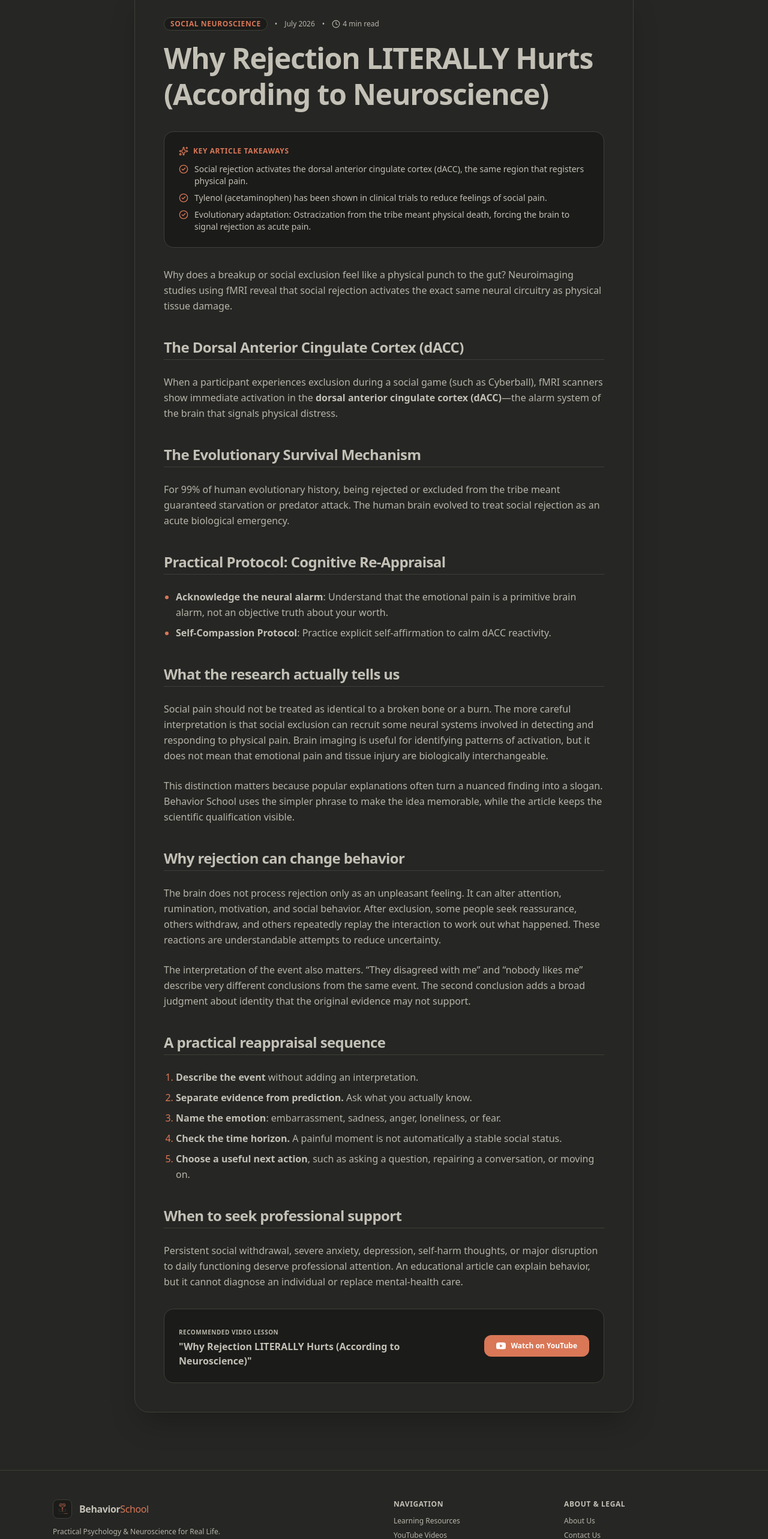
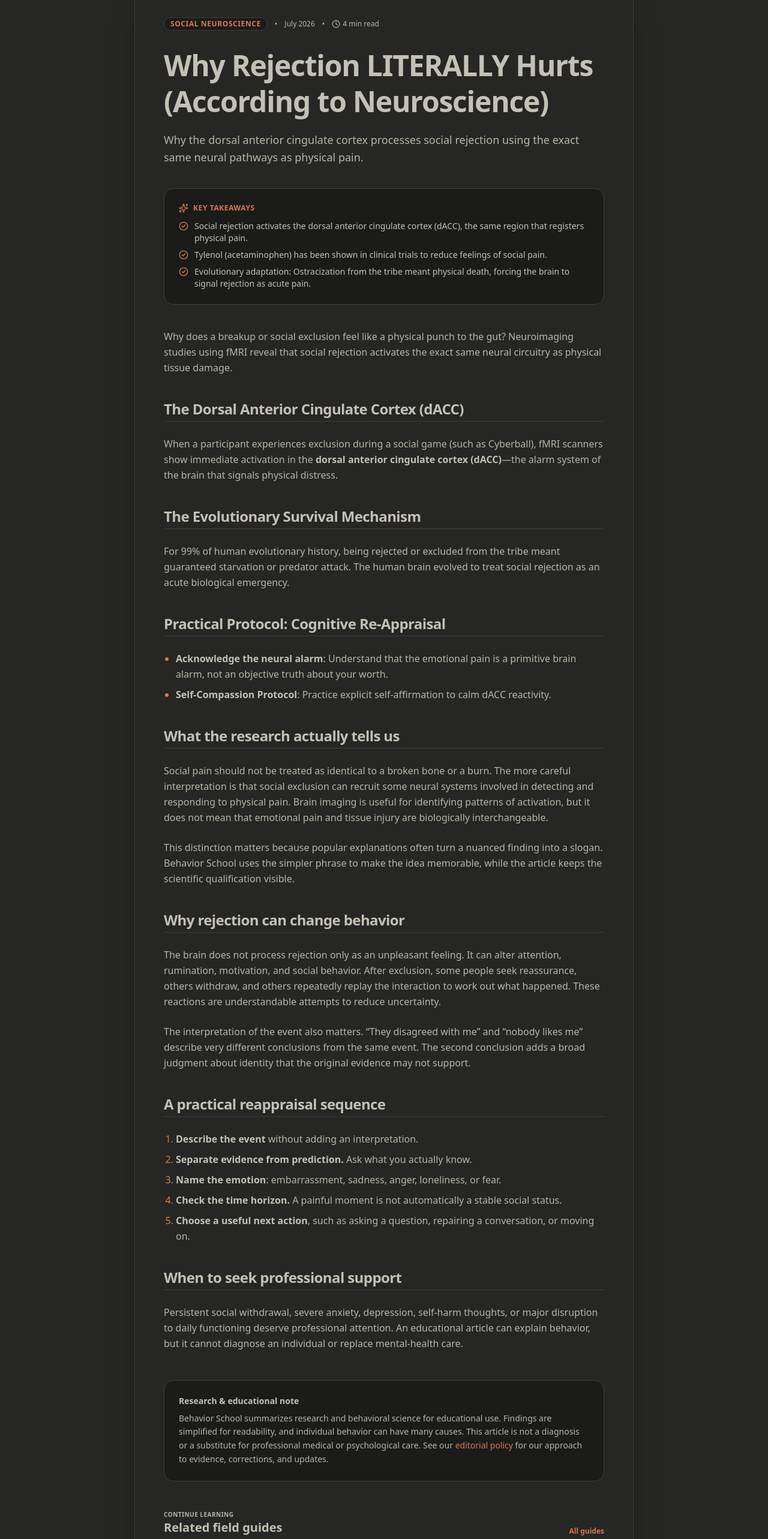
Before and after one commit to sh20raj-backup/behavior-school-behavior-school.github.io, a Next.js app: page /blog/why-rejection-literally-hurts-neuroscience in a window 1280 px wide. Shown: the part 198-2764 px from the top of the page at 60% size. Built offline with nearby package versions, Linux system fonts and the light colour scheme.

Commit message:
Improve Behavior School article SEO, trust notes, and internal linking

```diff
--- a/app/(blog)/blog/[slug]/page.tsx
+++ b/app/(blog)/blog/[slug]/page.tsx
@@ -1,32 +1,42 @@
 import type { Metadata } from "next";
 import Link from "next/link";
 import { notFound } from "next/navigation";
-import { ArrowLeft, Clock, Sparkles, CheckCircle2 } from "lucide-react";
+import { ArrowLeft, Clock, Sparkles, CheckCircle2, ArrowRight } from "lucide-react";
 import { YoutubeIcon } from "../../../components/Icons";
 import MarkdownRenderer from "../../../components/MarkdownRenderer";
 import ProcrastinationSimulator from "../../../components/ProcrastinationSimulator";
 import { getAllArticles, getArticleBySlug } from "../../../lib/content";
 
 export function generateStaticParams() {
-  const articles = getAllArticles();
-  return articles.map((art) => ({ slug: art.slug }));
+  return getAllArticles().map((art) => ({ slug: art.slug }));
 }
 
 export async function generateMetadata({ params }: { params: Promise<{ slug: string }> }): Promise<Metadata> {
   const { slug } = await params;
   const article = getArticleBySlug(slug);
   if (!article) return { title: "Article Not Found | Behavior School" };
-
+  const url = "https://behavior-school.github.io/blog/" + article.slug;
   return {
-    title: `${article.title} | Behavior School Blog`,
+    title: article.title + " | Behavior School Blog",
     description: article.excerpt,
+    alternates: { canonical: url },
     openGraph: {
       title: article.title,
       description: article.excerpt,
-      url: `https://behavior-school.github.io/blog/${article.slug}`,
+      url,
       siteName: "Behavior School",
       type: "article",
+      publishedTime: article.date,
+      modifiedTime: article.revisionDate || article.date,
+      images: [{ url: "https://behavior-school.github.io/og-image.png", width: 1200, height: 630, alt: "Behavior School" }],
     },
+    twitter: {
+      card: "summary_large_image",
+      title: article.title,
+      description: article.excerpt,
+      images: ["https://behavior-school.github.io/og-image.png"],
+    },
+    robots: { index: true, follow: true },
   };
 }
 
@@ -35,108 +45,109 @@ export default async function ArticlePage({ params }: { params: Promise<{ slug:
   const article = getArticleBySlug(slug);
   if (!article) notFound();
 
+  const related = getAllArticles()
+    .filter((candidate) => candidate.slug !== article.slug)
+    .sort((a, b) => {
+      const aScore = a.category === article.category ? 2 : 0;
+      const bScore = b.category === article.category ? 2 : 0;
+      return bScore - aScore || (a.date < b.date ? 1 : -1);
+    })
+    .slice(0, 3);
+
+  const url = "https://behavior-school.github.io/blog/" + article.slug;
   const jsonLdArticle = {
     "@context": "https://schema.org",
     "@type": "BlogPosting",
     "headline": article.title,
     "description": article.excerpt,
     "datePublished": article.date,
-    "author": {
-      "@type": "Organization",
-      "name": "Behavior School"
-    },
+    "dateModified": article.revisionDate || article.date,
+    "author": { "@type": "Organization", "name": "Behavior School", "url": "https://behavior-school.github.io/about" },
     "publisher": {
       "@type": "Organization",
       "name": "Behavior School",
-      "logo": {
-        "@type": "ImageObject",
-        "url": "https://behavior-school.github.io/logo.svg"
-      }
+      "url": "https://behavior-school.github.io",
+      "logo": { "@type": "ImageObject", "url": "https://behavior-school.github.io/logo.svg" },
     },
-    "mainEntityOfPage": {
-      "@type": "WebPage",
-      "@id": `https://behavior-school.github.io/blog/${article.slug}`
-    }
+    "mainEntityOfPage": { "@type": "WebPage", "@id": url },
   };
 
   return (
     <>
-      <script
-        type="application/ld+json"
-        dangerouslySetInnerHTML={{ __html: JSON.stringify(jsonLdArticle) }}
-      />
-
+      <script type="application/ld+json" dangerouslySetInnerHTML={{ __html: JSON.stringify(jsonLdArticle) }} />
       <main className="pt-32 pb-24 max-w-4xl mx-auto px-4 sm:px-6 lg:px-8">
-        <Link
-          href="/blog"
-          className="inline-flex items-center gap-2 text-xs font-semibold text-[var(--muted-foreground)] hover:text-[var(--foreground)] transition-colors mb-8"
-        >
-          <ArrowLeft className="w-4 h-4" />
-          <span>Back to All Field Guides</span>
+        <Link href="/blog" className="inline-flex items-center gap-2 text-xs font-semibold text-[var(--muted-foreground)] hover:text-[var(--foreground)] transition-colors mb-8">
+          <ArrowLeft className="w-4 h-4" /><span>Back to All Field Guides</span>
         </Link>
 
-        <article className="bg-[var(--card)] p-8 sm:p-12 rounded-3xl border border-[var(--border)] shadow-2xl space-y-8">
-          <div>
-            <div className="flex items-center gap-3 mb-4 text-xs">
-              <span className="font-bold uppercase tracking-wider px-2.5 py-0.5 rounded-full bg-[var(--muted)] text-[var(--primary)] border border-[var(--border)]">
-                {article.category}
-              </span>
+        <article className="bg-[var(--card)] p-8 sm:p-12 rounded-3xl border border-[var(--border)] shadow-2xl">
+          <header className="space-y-7">
+            <div className="flex flex-wrap items-center gap-3 text-xs">
+              <span className="font-bold uppercase tracking-wider px-2.5 py-0.5 rounded-full bg-[var(--muted)] text-[var(--primary)] border border-[var(--border)]">{article.category}</span>
               <span className="text-[var(--muted-foreground)]">•</span>
-              <span className="text-[var(--muted-foreground)]">{article.date}</span>
+              <time dateTime={article.date} className="text-[var(--muted-foreground)]">{article.date}</time>
               <span className="text-[var(--muted-foreground)]">•</span>
-              <span className="text-[var(--muted-foreground)] flex items-center gap-1">
-                <Clock className="w-3.5 h-3.5" />
-                {article.readTime}
-              </span>
+              <span className="text-[var(--muted-foreground)] flex items-center gap-1"><Clock className="w-3.5 h-3.5" />{article.readTime}</span>
             </div>
+            <div>
+              <h1 className="text-3xl sm:text-5xl font-extrabold text-[var(--foreground)] tracking-tight leading-tight">{article.title}</h1>
+              <p className="text-base sm:text-lg leading-relaxed text-[var(--muted-foreground)] mt-5">{article.excerpt}</p>
+            </div>
+          </header>
 
-            <h1 className="text-3xl sm:text-5xl font-extrabold text-[var(--foreground)] tracking-tight leading-tight">
-              {article.title}
-            </h1>
-          </div>
-
-          {/* Key Takeaways Box */}
-          <div className="p-6 rounded-2xl bg-[var(--muted)] border border-[var(--border)]">
-            <h3 className="text-xs font-bold uppercase tracking-wider text-[var(--primary)] mb-3 flex items-center gap-2">
-              <Sparkles className="w-4 h-4 text-[var(--primary)]" />
-              <span>Key Article Takeaways</span>
-            </h3>
+          <section aria-label="Article takeaways" className="p-6 rounded-2xl bg-[var(--muted)] border border-[var(--border)] mt-9">
+            <h2 className="text-xs font-bold uppercase tracking-wider text-[var(--primary)] mb-3 flex items-center gap-2"><Sparkles className="w-4 h-4" />Key takeaways</h2>
             <ul className="space-y-2 text-xs sm:text-sm text-[var(--foreground)]">
               {article.keyTakeaways.map((takeaway, i) => (
-                <li key={i} className="flex items-start gap-2.5">
-                  <CheckCircle2 className="w-4 h-4 text-[var(--primary)] shrink-0 mt-0.5" />
-                  <span>{takeaway}</span>
-                </li>
+                <li key={i} className="flex items-start gap-2.5"><CheckCircle2 className="w-4 h-4 text-[var(--primary)] shrink-0 mt-0.5" /><span>{takeaway}</span></li>
               ))}
             </ul>
-          </div>
+          </section>
 
-          {/* Embedded Procrastination Limbic Simulator */}
           {article.hasProcrastinationSimulator && <ProcrastinationSimulator />}
 
-          {/* Markdown Rendered Body */}
-          <MarkdownRenderer content={article.content} />
+          <div className="mt-10"><MarkdownRenderer content={article.content} /></div>
 
-          {/* Recommended Video Box */}
-          <div className="p-6 rounded-2xl bg-[var(--muted)] border border-[var(--border)] flex flex-col sm:flex-row items-center justify-between gap-4 pt-6">
+          <section className="mt-12 p-6 rounded-2xl bg-[var(--muted)] border border-[var(--border)]">
+            <h2 className="text-sm font-bold text-[var(--foreground)] mb-2">Research & educational note</h2>
+            <p className="text-xs sm:text-sm leading-relaxed text-[var(--muted-foreground)]">
+              Behavior School summarizes research and behavioral science for educational use.
+              Findings are simplified for readability, and individual behavior can have many causes.
+              This article is not a diagnosis or a substitute for professional medical or psychological care.
+              See our <Link href="/editorial-policy" className="text-[var(--primary)] hover:underline">editorial policy</Link> for our approach to evidence, corrections, and updates.
+            </p>
+          </section>
+
+          {related.length > 0 && (
+            <section className="mt-12">
+              <div className="flex items-end justify-between gap-4 mb-5">
+                <div>
+                  <p className="text-[10px] font-bold uppercase tracking-wider text-[var(--muted-foreground)]">Continue learning</p>
+                  <h2 className="text-xl font-bold text-[var(--foreground)]">Related field guides</h2>
+                </div>
+                <Link href="/blog" className="text-xs font-bold text-[var(--primary)] hover:underline">All guides</Link>
+              </div>
+              <div className="grid md:grid-cols-3 gap-4">
+                {related.map((item) => (
+                  <Link key={item.slug} href={"/blog/" + item.slug} className="rounded-2xl border border-[var(--border)] bg-[var(--background)] p-5 hover:border-[var(--primary)]/50 transition-all group">
+                    <p className="text-[10px] font-bold uppercase tracking-wider text-[var(--primary)] mb-2">{item.category}</p>
+                    <h3 className="text-sm font-bold text-[var(--foreground)] leading-snug group-hover:text-[var(--primary)] transition-colors">{item.title}</h3>
+                    <span className="inline-flex items-center gap-1 mt-4 text-[11px] font-bold text-[var(--muted-foreground)]">Read next <ArrowRight className="w-3.5 h-3.5" /></span>
+                  </Link>
+                ))}
+              </div>
+            </section>
+          )}
+
+          <section className="mt-12 p-6 rounded-2xl bg-[var(--muted)] border border-[var(--border)] flex flex-col sm:flex-row items-center justify-between gap-4">
             <div>
-              <span className="text-[10px] font-bold uppercase tracking-wider text-[var(--muted-foreground)]">
-                Recommended Video Lesson
-              </span>
-              <h4 className="text-base font-bold text-[var(--foreground)] mt-0.5">
-                "{article.recommendedVideo}"
-              </h4>
+              <span className="text-[10px] font-bold uppercase tracking-wider text-[var(--muted-foreground)]">Recommended Video Lesson</span>
+              <h2 className="text-base font-bold text-[var(--foreground)] mt-0.5">{article.recommendedVideo}</h2>
             </div>
-            <a
-              href="https://www.youtube.com/@behavior-school"
-              target="_blank"
-              rel="noopener noreferrer"
-              className="w-full sm:w-auto px-5 py-2.5 rounded-xl font-bold text-xs bg-[var(--primary)] text-[var(--primary-foreground)] hover:opacity-90 transition-opacity flex items-center justify-center gap-2 shrink-0"
-            >
-              <YoutubeIcon className="w-4 h-4 fill-current" />
-              <span>Watch on YouTube</span>
+            <a href="https://www.youtube.com/@behavior-school" target="_blank" rel="noopener noreferrer" className="w-full sm:w-auto px-5 py-2.5 rounded-xl font-bold text-xs bg-[var(--primary)] text-[var(--primary-foreground)] hover:opacity-90 transition-opacity flex items-center justify-center gap-2 shrink-0">
+              <YoutubeIcon className="w-4 h-4 fill-current" /><span>Watch on YouTube</span>
             </a>
-          </div>
+          </section>
         </article>
       </main>
     </>
```
